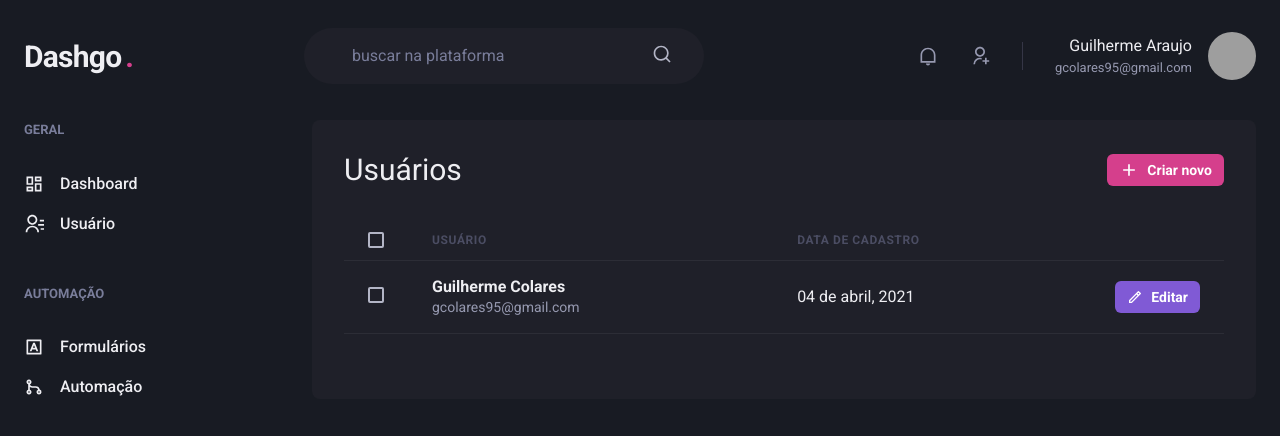
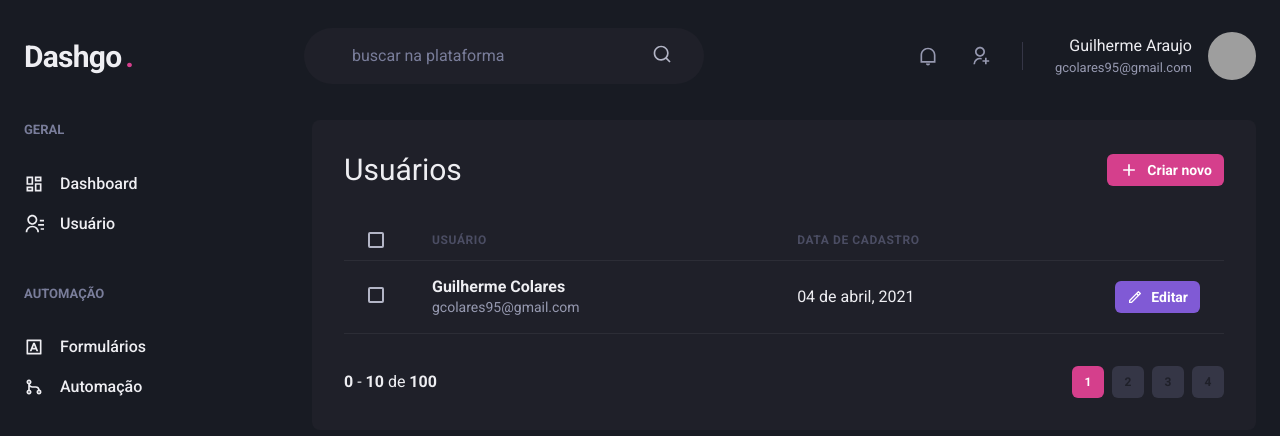
Before and after one commit to gcolares95/Dashgo, a Next.js app: page /users in a window 1280 px wide. Shown: the top 436 px of the page. Built offline with nearby package versions, Linux system fonts and the light colour scheme; grey boxes are pictures that could not be loaded.

Commit message:
Componente Pagination

```diff
--- /dev/null
+++ b/src/components/Pagination.tsx
@@ -0,0 +1,66 @@
+import { Box, Button, Stack } from "@chakra-ui/react";
+
+export function Pagination() {
+    return (
+        <Stack
+            direction="row"
+            spacing="6"
+            mt="8"
+            justifyContent="space-between"
+            align="center"
+        >
+            <Box>
+                <strong>0</strong> - <strong>10</strong> de <strong>100</strong>
+            </Box>
+            <Stack direction="row" spacing="2">
+                <Button
+                    size="sm"
+                    fontSize="xs"
+                    width="4"
+                    colorScheme="pink"
+                    disabled
+                    _disabled={{
+                        bgColor: "pink.500",
+                        cursor: "default",
+                    }}
+                >
+                    1
+                </Button>
+                <Button
+                    size="sm"
+                    fontSize="xs"
+                    width="4"
+                    bg="gray.700"
+                    _hover={{
+                        bgColor: "gray.500"
+                    }}
+                >
+                    2
+                </Button>
+                <Button
+                    size="sm"
+                    fontSize="xs"
+                    width="4"
+                    bg="gray.700"
+                    _hover={{
+                        bgColor: "gray.500"
+                    }}
+                >
+                    3
+                </Button>
+                <Button
+                    size="sm"
+                    fontSize="xs"
+                    width="4"
+                    bg="gray.700"
+                    _hover={{
+                        bgColor: "gray.500"
+                    }}
+                >
+                    4
+                </Button>
+            </Stack>
+        </Stack>
+    )
+
+}
--- a/src/pages/users/index.tsx
+++ b/src/pages/users/index.tsx
@@ -1,6 +1,7 @@
 import { Box, Button, Checkbox, Flex, Heading, Icon, Table, Tbody, Td, Th, Thead, Tr, Text } from "@chakra-ui/react";
 import { RiAddLine, RiPencilLine } from "react-icons/ri";
 import { Header } from "../../components/Header";
+import { Pagination } from "../../components/Pagination";
 import { Sidebar } from "../../components/Siderbar";
 
 export default function UserList() {
@@ -63,6 +64,8 @@
                             </Tr>
                         </Tbody>
                     </Table>
+
+                    <Pagination />
                 </Box>
             </Flex>
         </Box>
```
